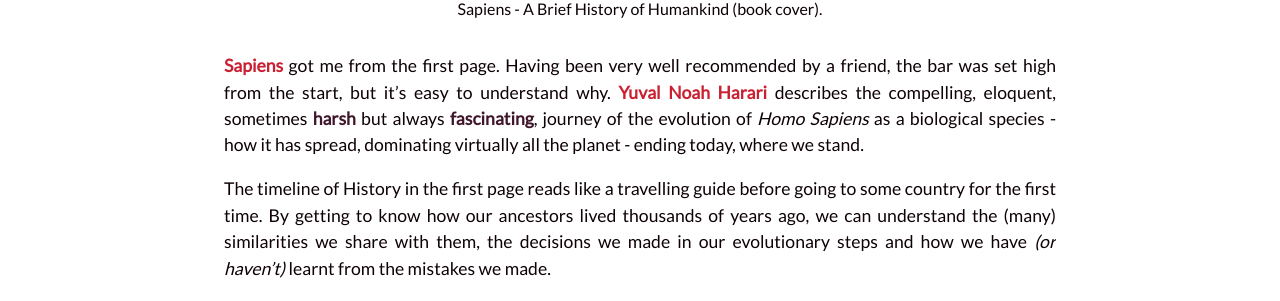
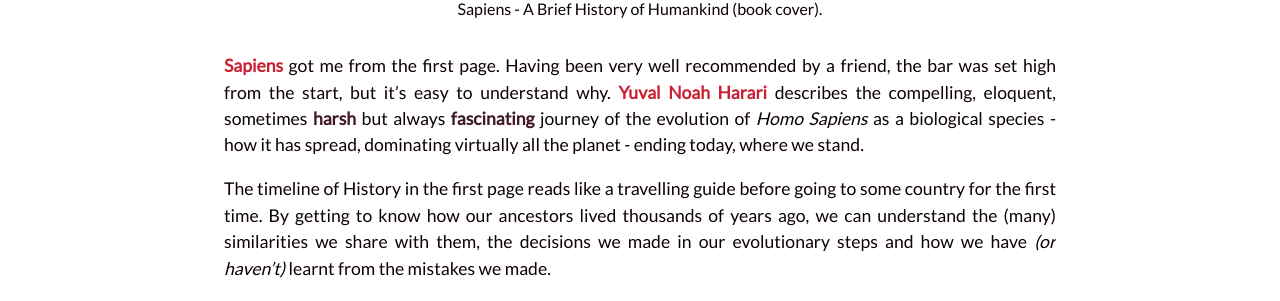
Before and after one commit to ikas/ikas.github.io, a Jekyll site: the page built from _posts/2018-02-16-sapiens.markdown, in a window 1280 px wide and 900 px high, scrolled down 1235 px. Shown: the part 152-453 px from the top of the window. Built offline with Jekyll 4.4.1, drawn with Linux system fonts in a browser that asks for light colours; nearby versions of some CDN libraries.

Commit message:
Removed extra comma

```diff
--- a/_posts/2018-02-16-sapiens.markdown
+++ b/_posts/2018-02-16-sapiens.markdown
@@ -10,7 +10,7 @@ categories: Books
 
 {% include image.html url="/assets/img/sapeins-book-cover.jpg" description="Sapiens - A Brief History of Humankind (book cover)." width="360" %}
 
-[Sapiens][sapiens-link] got me from the first page. Having been very well recommended by a friend, the bar was set high from the start, but it's easy to understand why. [Yuval Noah Harari][harari-link] describes the compelling, eloquent, sometimes **harsh** but always **fascinating**, journey of the evolution of *Homo Sapiens* as a biological species - how it has spread, dominating virtually all the planet - ending today, where we stand.
+[Sapiens][sapiens-link] got me from the first page. Having been very well recommended by a friend, the bar was set high from the start, but it's easy to understand why. [Yuval Noah Harari][harari-link] describes the compelling, eloquent, sometimes **harsh** but always **fascinating** journey of the evolution of *Homo Sapiens* as a biological species - how it has spread, dominating virtually all the planet - ending today, where we stand.
 
 The timeline of History in the first page reads like a travelling guide before going to some country for the first time. By getting to know how our ancestors lived thousands of years ago, we can understand the (many) similarities we share with them, the decisions we made in our evolutionary steps and how we have *(or haven't)* learnt from the mistakes we made.
 
```
